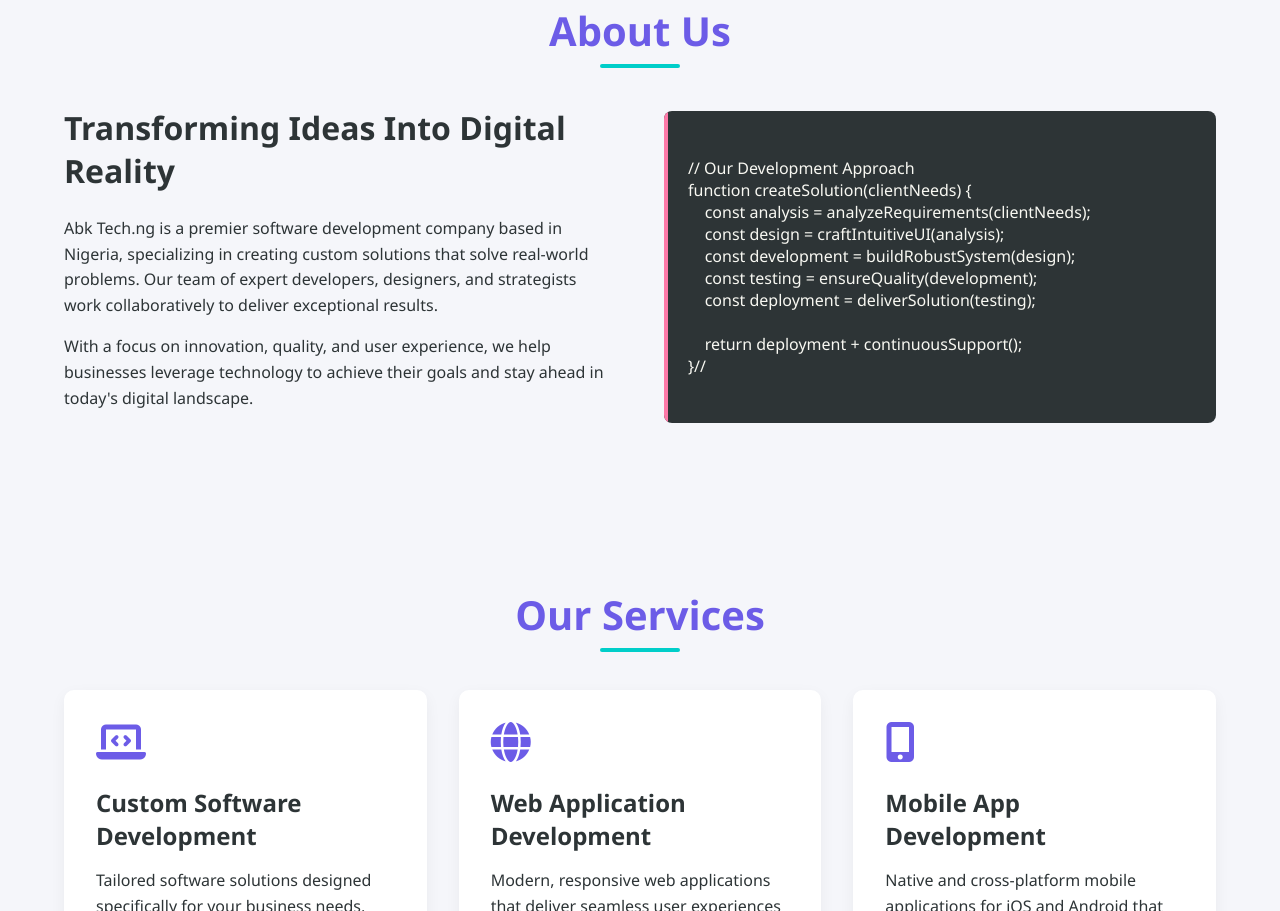
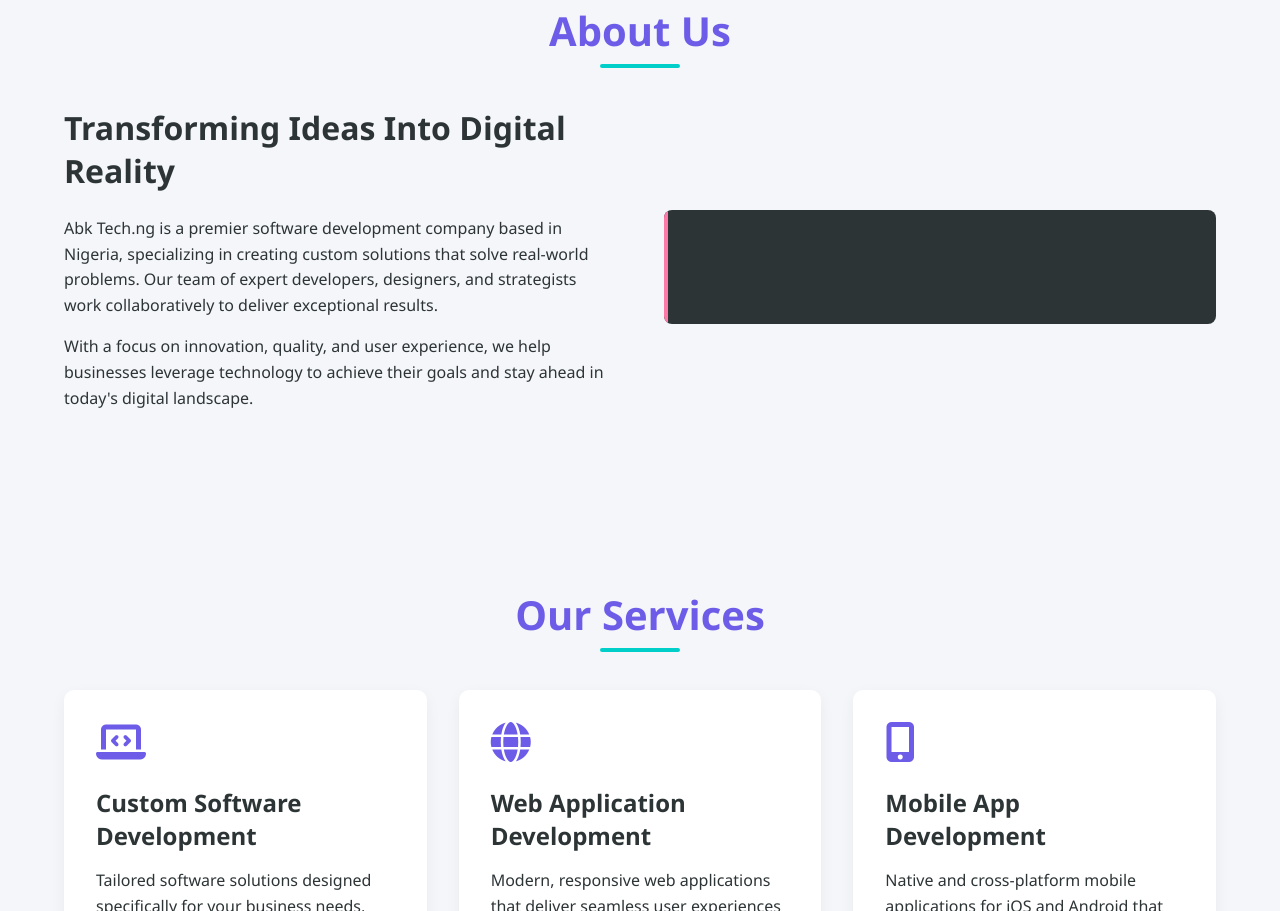
Before and after one commit to Abk-tech-web/abk-tech-ng_, a plain HTML site: page index.html in a window 1280 px wide. Shown: the part 877-1788 px from the top of the page. Drawn offline with Linux system fonts and the light colour scheme.

Commit message:
Update index.html

```diff
--- a/index.html
+++ b/index.html
@@ -669,16 +669,7 @@
             <div class="about-image animate delay-2">
                 <div class="code-snippet">
                     <pre><code>
-// Our Development Approach
-function createSolution(clientNeeds) {
-    const analysis = analyzeRequirements(clientNeeds);
-    const design = craftIntuitiveUI(analysis);
-    const development = buildRobustSystem(design);
-    const testing = ensureQuality(development);
-    const deployment = deliverSolution(testing);
 
-    return deployment + continuousSupport();
-}//
                     </code></pre>
                 </div>
             </div>
```
